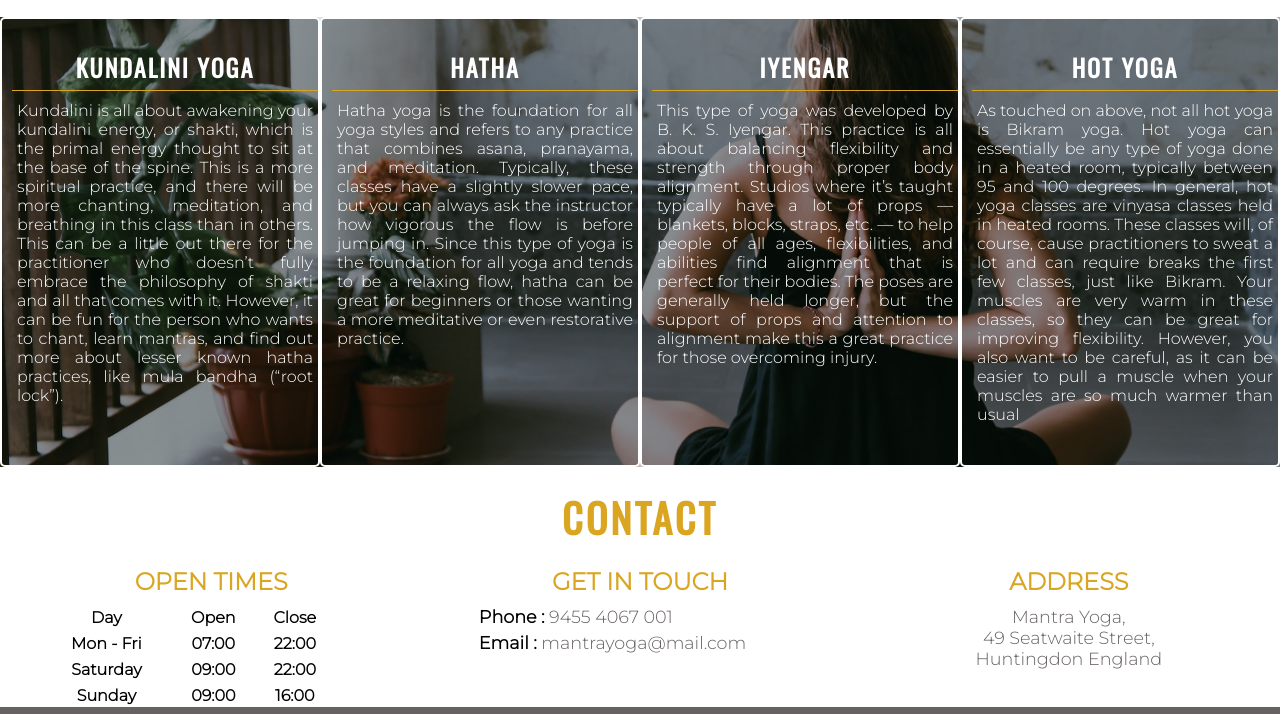
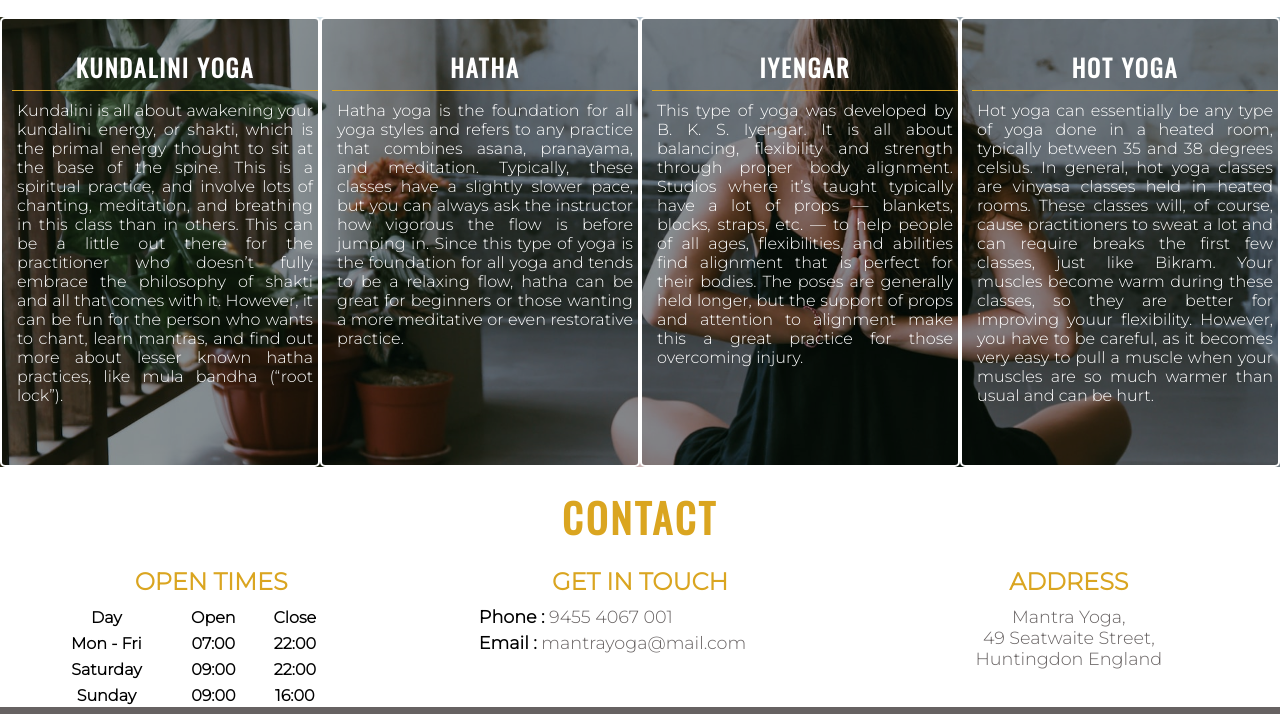
Before and after one commit to Chrisale1/mantra-yoga, a plain HTML site: page index.html in a window 1280 px wide. Shown: the part 928-1642 px from the top of the page. Drawn offline with nearby package versions, Linux system fonts and the light colour scheme.

Commit message:
index touchup

```diff
--- a/index.html
+++ b/index.html
@@ -47,7 +47,7 @@
                 <p>
                     Kundalini is all about awakening your kundalini energy, or shakti, which is the primal energy thought to sit at the base of the spine.
 
-                    This is a more spiritual practice, and there will be more chanting, meditation, and breathing in this class than in others.
+                    This is a spiritual practice, and involve lots of chanting, meditation, and breathing in this class than in others.
                     This can be a little out there for the practitioner who doesn’t fully embrace the philosophy of shakti and all that comes with it. However,
                     it can be fun for the person who wants to chant, learn mantras, and find out more about lesser known hatha practices, like mula bandha (“root lock”).
                 </p>
@@ -67,7 +67,7 @@
                 <h3>Iyengar</h3>
                 <hr>
                 <p>
-                    This type of yoga was developed by B. K. S. Iyengar. This practice is all about balancing flexibility and strength through proper body alignment.
+                    This type of yoga was developed by B. K. S. Iyengar. It is all about balancing, flexibility and strength through proper body alignment.
                     Studios where it’s taught typically have a lot of props — blankets, blocks, straps, etc. — to help people of all ages, flexibilities, and abilities find
                     alignment that is perfect for their bodies.
 
@@ -79,12 +79,12 @@
                 <h3>Hot Yoga</h3>
                 <hr>
                 <p>
-                    As touched on above, not all hot yoga is Bikram yoga. Hot yoga can essentially be any type of yoga done in a heated room, typically between 95 and 100 degrees.
+                    Hot yoga can essentially be any type of yoga done in a heated room, typically between 35 and 38 degrees celsius.
                     In general, hot yoga classes are vinyasa classes held in heated rooms. These classes will, of course, cause practitioners to sweat a lot and can require breaks
                     the first few classes, just like Bikram.
 
-                    Your muscles are very warm in these classes, so they can be great for improving flexibility. However, you also want to be careful, as it can be easier to pull a
-                    muscle when your muscles are so much warmer than usual
+                    Your muscles become warm during these classes, so they are better for improving youur  flexibility. However, you have to be careful, as it becomes very easy to pull a
+                    muscle when your muscles are so much warmer than usual and can be hurt.
 
                 </p>
             </div>
```
